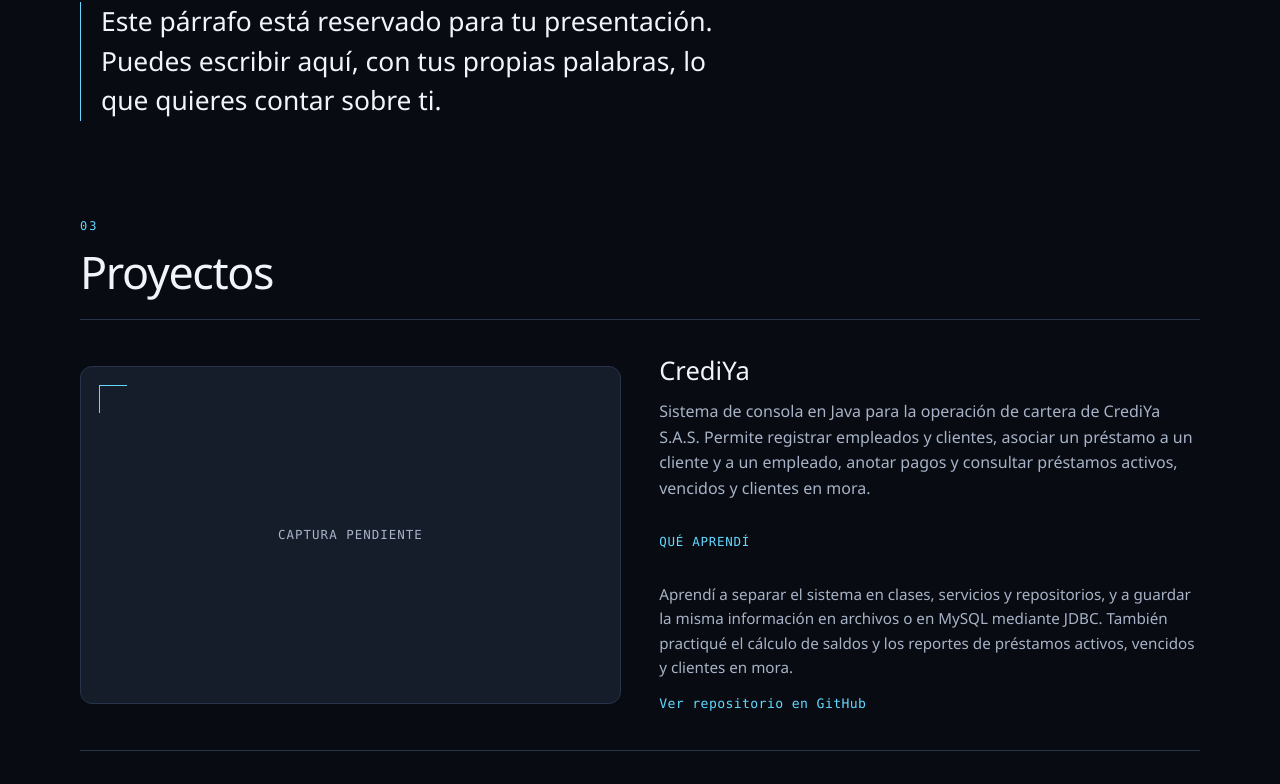
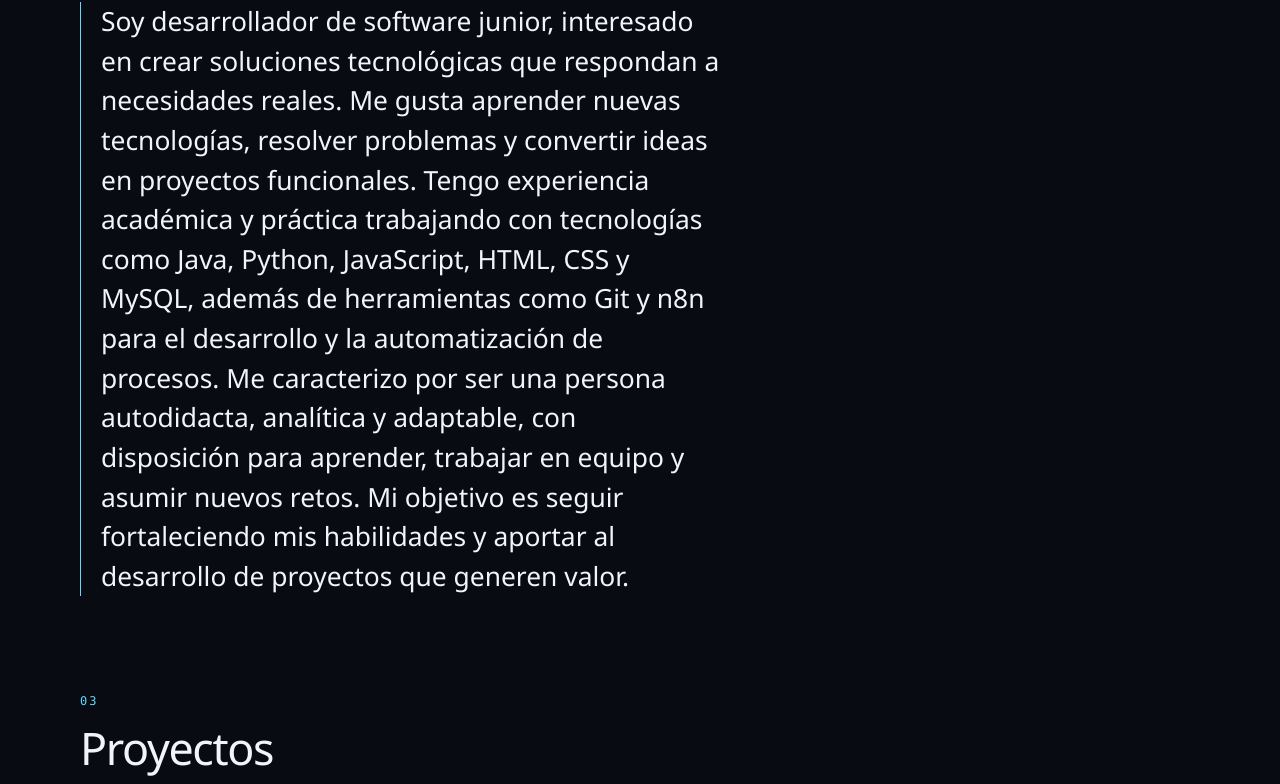
Before and after one commit to jhonrue28/PortafolioJhonatanRueda, a plain HTML site: page Portafolio/index.html in a window 1280 px wide. Shown: the part 668-1452 px from the top of the page. Drawn offline with Linux system fonts and the light colour scheme.

Commit message:
feat :memo: subí final

```diff
--- a/Portafolio/index.html
+++ b/Portafolio/index.html
@@ -42,7 +42,11 @@
       <h2 id="titulo-sobre-mi" data-revelar>Sobre mí</h2>
       <div class="narrativa" data-revelar>
         <!-- Sustituye este párrafo por tu texto personal. No está escrito como biografía. -->
-        <p>Este párrafo está reservado para tu presentación. Puedes escribir aquí, con tus propias palabras, lo que quieres contar sobre ti.</p>
+        <p>Soy desarrollador de software junior, interesado en crear soluciones tecnológicas que respondan a necesidades reales. Me gusta aprender nuevas tecnologías, resolver problemas y convertir ideas en proyectos funcionales.
+
+Tengo experiencia académica y práctica trabajando con tecnologías como Java, Python, JavaScript, HTML, CSS y MySQL, además de herramientas como Git y n8n para el desarrollo y la automatización de procesos.
+
+Me caracterizo por ser una persona autodidacta, analítica y adaptable, con disposición para aprender, trabajar en equipo y asumir nuevos retos. Mi objetivo es seguir fortaleciendo mis habilidades y aportar al desarrollo de proyectos que generen valor.</p>
       </div>
     </section>
 
```
Also changed, not shown: 2 other files.
